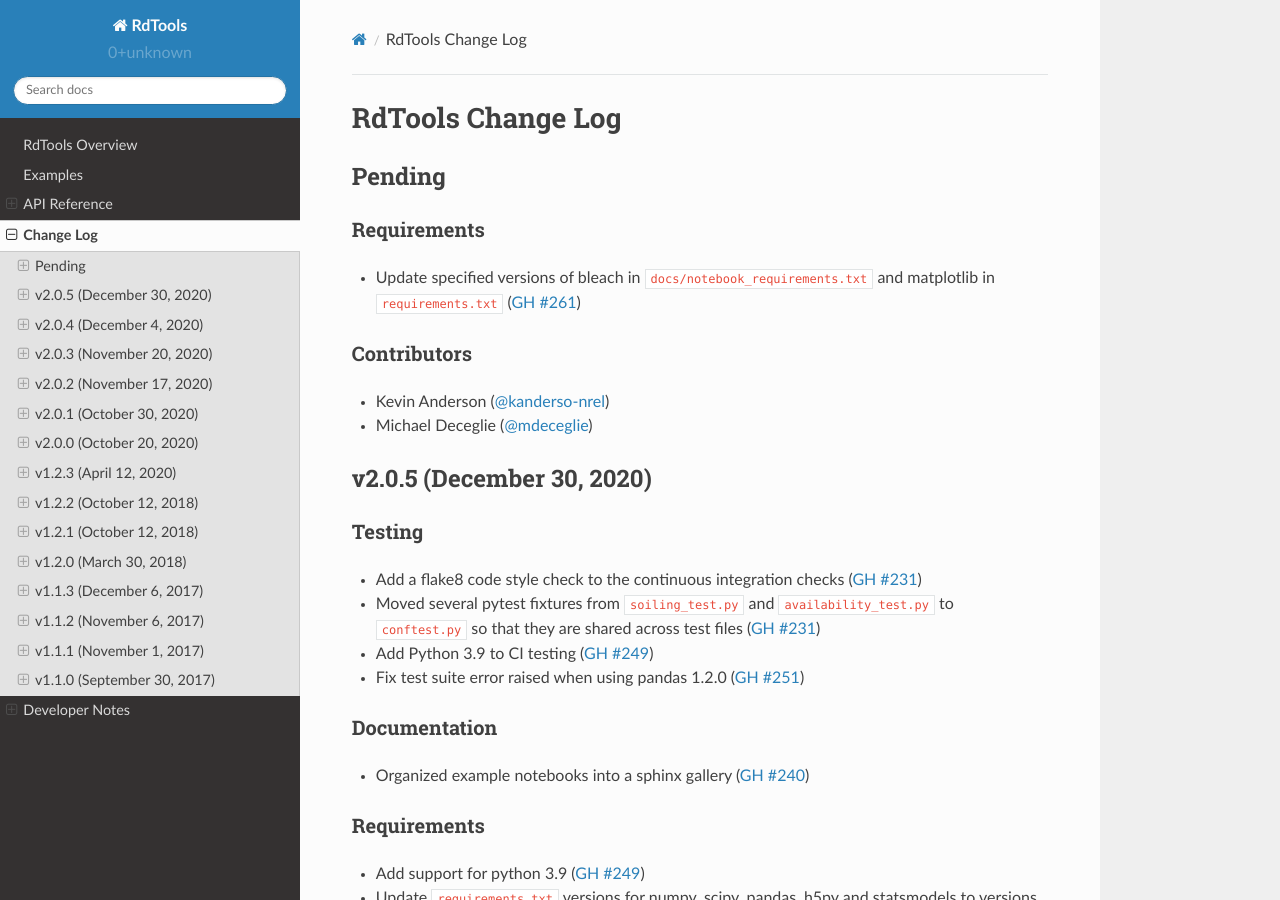
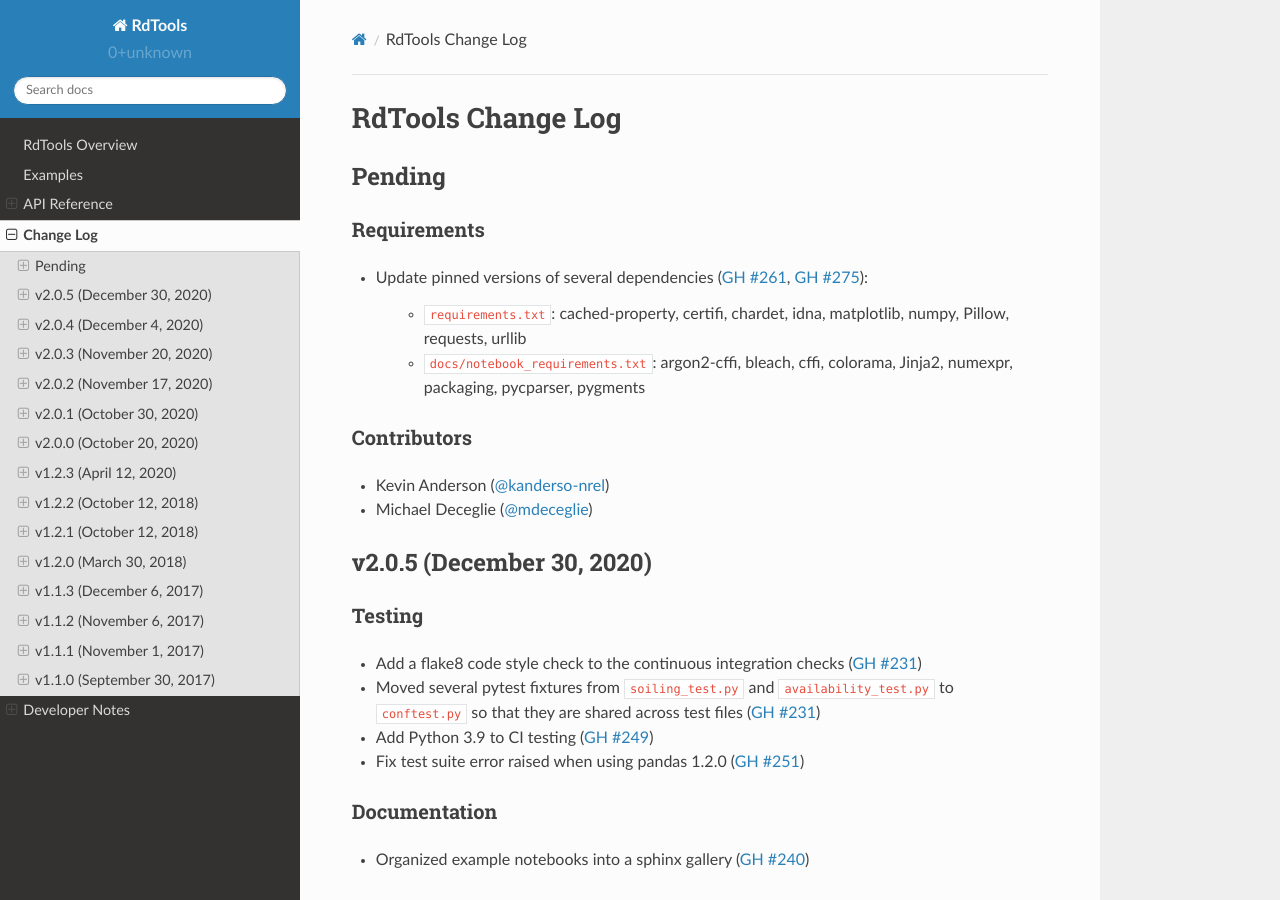
Before and after one commit to NREL/rdtools, a Sphinx documentation site: the page built from docs/sphinx/source/changelog.rst, in a window 1280 px wide and 900 px high. Built offline with Sphinx 7.4.7 and the Read the Docs theme 2.0.0, drawn with Linux system fonts in a browser that asks for light colours; pages that are not in the unit, such as notebooks, are missing from menus.

Commit message:
changelog

```diff
--- a/docs/sphinx/source/changelog/pending.rst
+++ b/docs/sphinx/source/changelog/pending.rst
@@ -4,9 +4,12 @@ Pending
 
 Requirements
 ------------
-* Update specified versions of bleach in
-  ``docs/notebook_requirements.txt`` and matplotlib
-  in ``requirements.txt`` (:pull:`261`)
+* Update pinned versions of several dependencies (:pull:`261`, :pull:`275`):
+
+    * ``requirements.txt``: cached-property, certifi, chardet, idna, matplotlib, numpy, Pillow,
+      requests, urllib
+    * ``docs/notebook_requirements.txt``: argon2-cffi, bleach, cffi, colorama, Jinja2,
+      numexpr, packaging, pycparser, pygments
 
 
 Contributors
```
